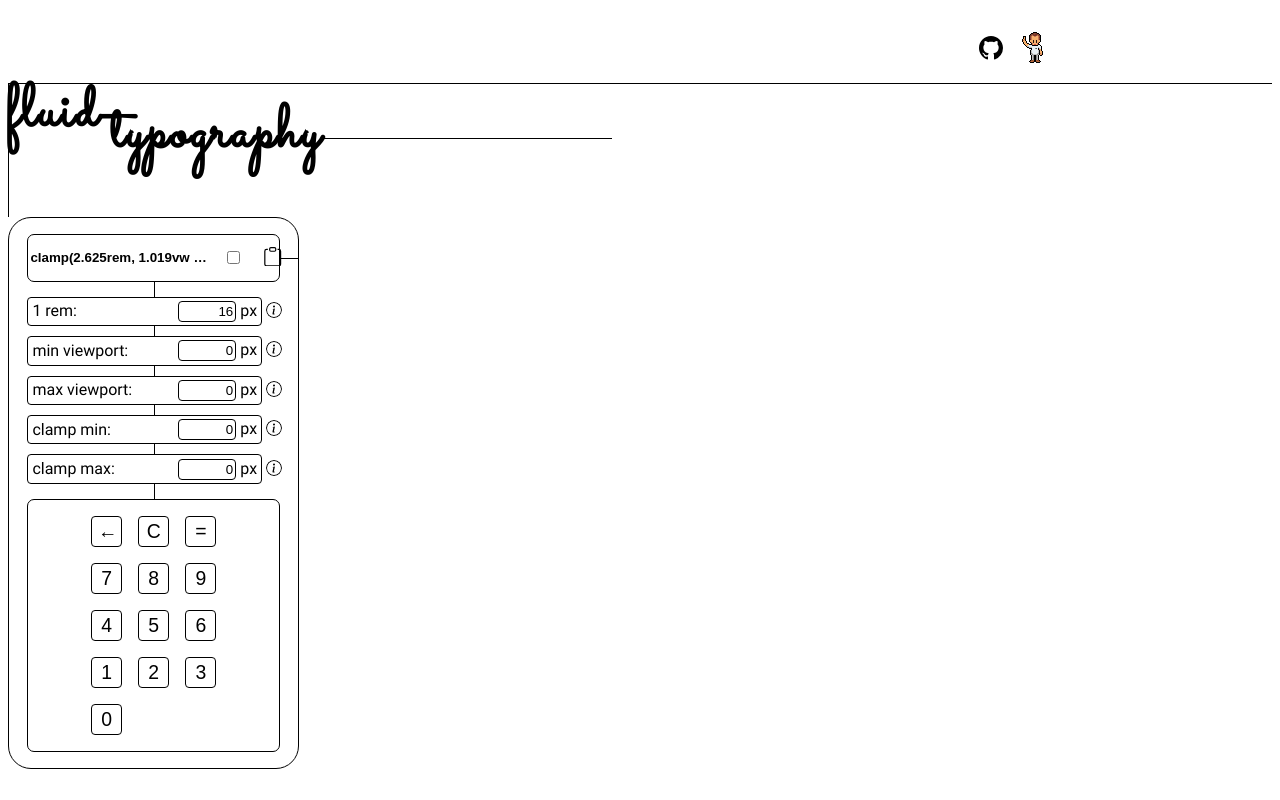
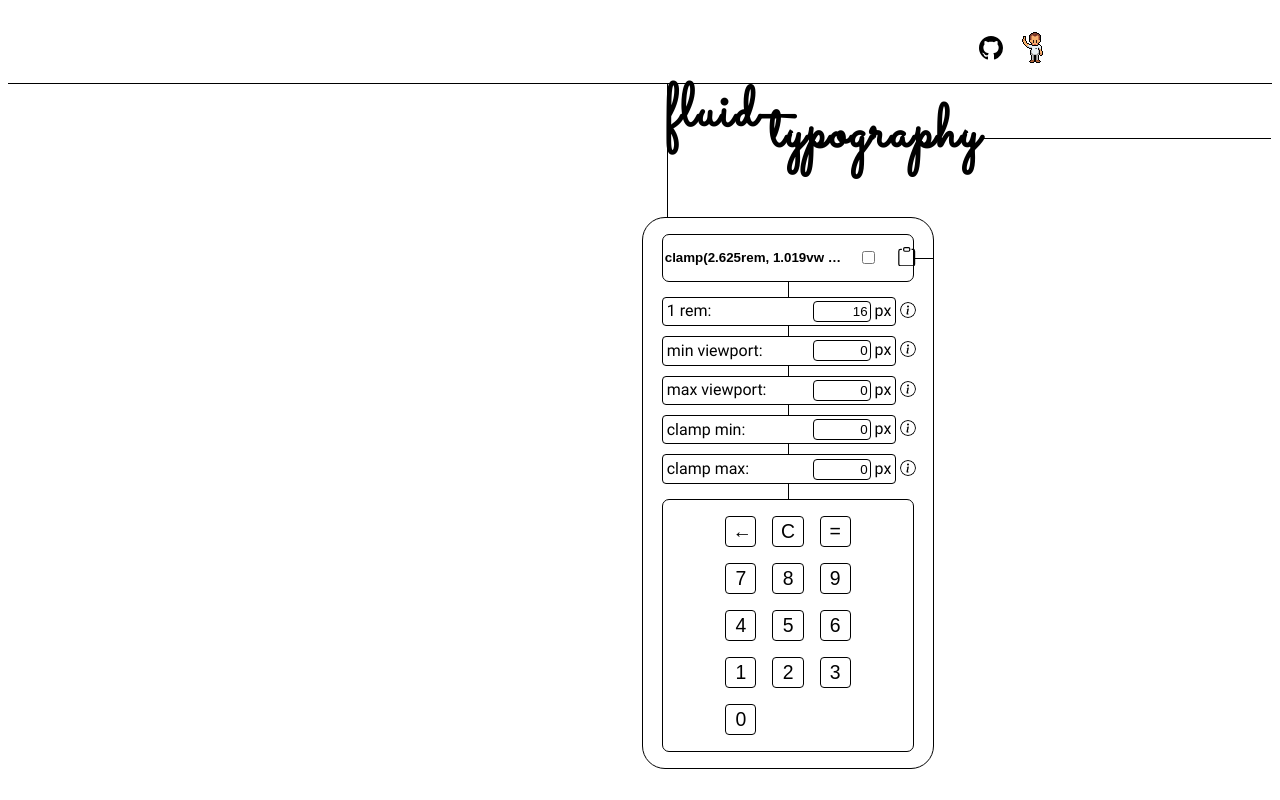
Before and after one commit to 10high/Fluid-Typography-Calculator, a React (Vite) app: page / in a window 1280 px wide. Built offline with nearby package versions, Linux system fonts and the light colour scheme.

Commit message:
style: position calculator on page

```diff
--- a/src/App.jsx
+++ b/src/App.jsx
@@ -101,10 +101,11 @@ function App() {
   return (
     <>
       <NavBar />
+      <main>
+        <div className={Styles.main__Container}>
           <Header />
           <div className={Styles.calculator}>
             <div></div>
-
             <div className={Styles.resultDisplay__border}>
               <ResultDisplay
                 inputFieldObjs={inputFieldObjs}
@@ -117,7 +118,6 @@ function App() {
               <AnnotateResult annotate={annotate} setAnnotate={setAnnotate} />
               <CopyToClipbpard resultValue={resultValue} />
             </div>
-
             <div className={Styles.resultDisplay__rightLine}></div>
             <VerticalConnectingLine height={16} />
             {inputFieldObjs.map((item, index) => (
@@ -182,6 +182,8 @@ function App() {
             </div>
             <div></div>
           </div>
+        </div>
+      </main>
     </>
   );
 }
--- a/src/App.module.css
+++ b/src/App.module.css
@@ -1,4 +1,16 @@
+main {
+  display: flex;
+  justify-content: flex-end;
+}
+
+.main__Container {
+  display: grid;
+  grid-template-columns: 1fr;
+}
+
 .calculator {
+  position: relative;
+  right: 25px;
   width: clamp(15.75rem, 4.074074074vw + 14.83333333rem, 18.5rem);
   display: grid;
   grid-template-columns: 1fr 2fr 1fr;
```
Lines whose indentation alone changed are shown as unchanged.
